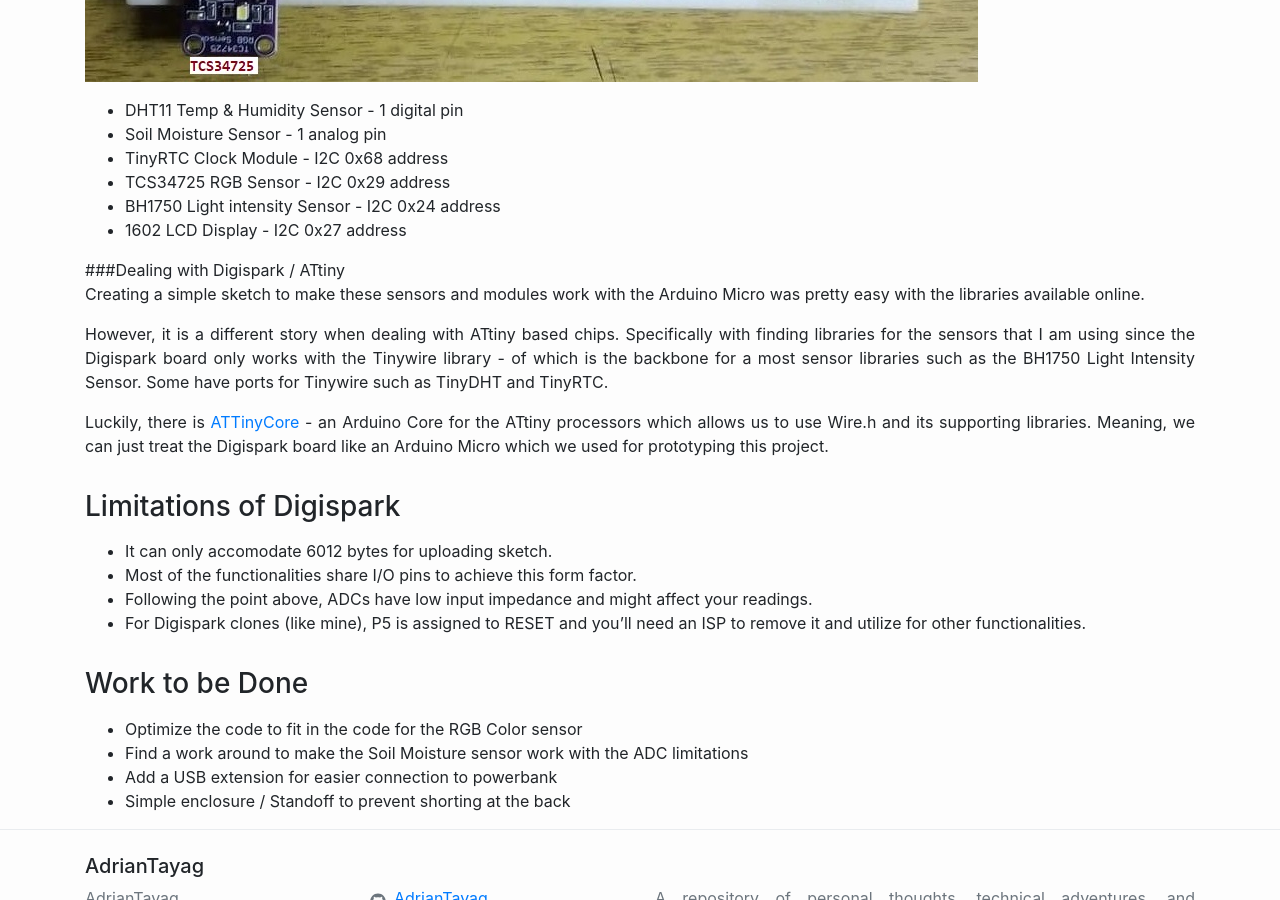
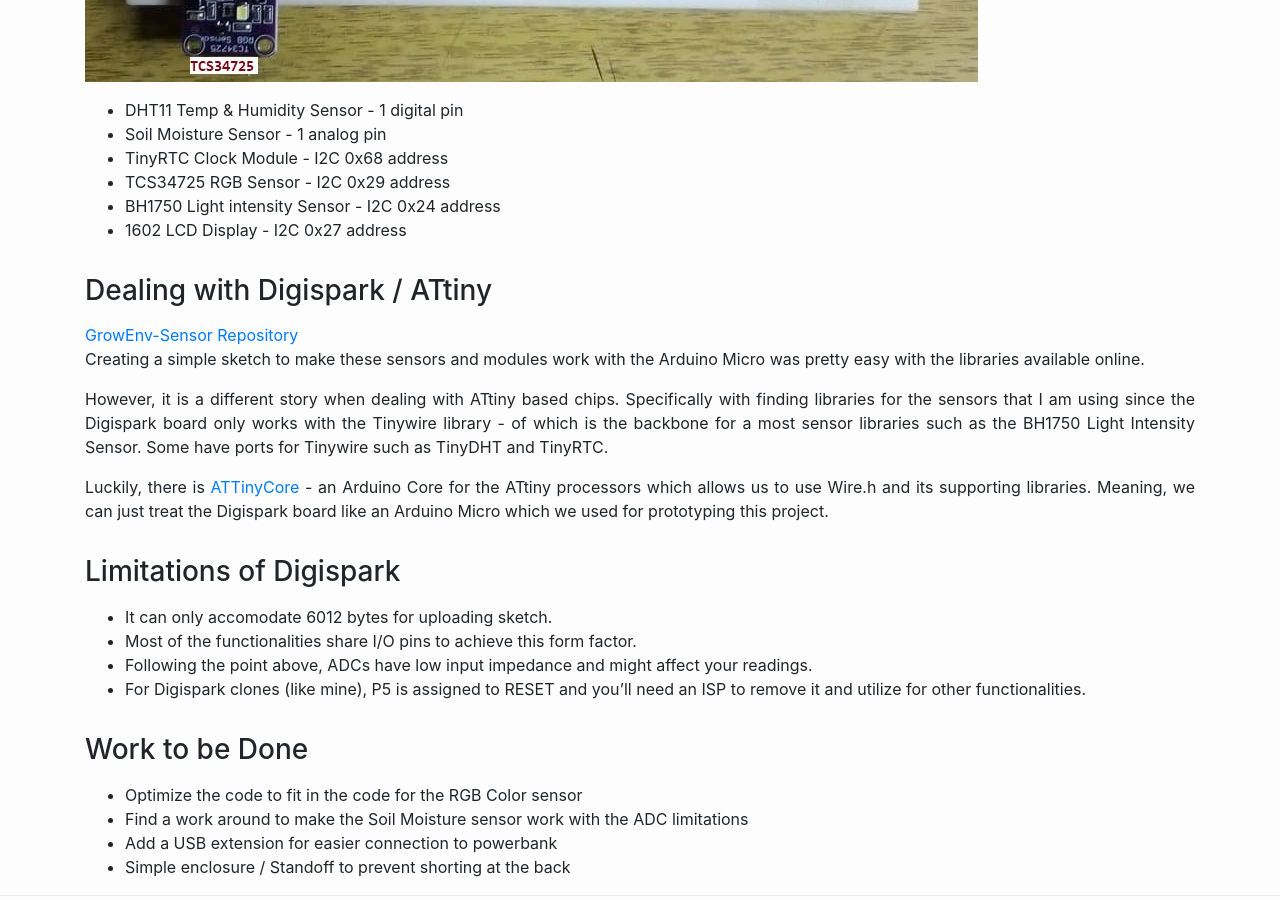
Before and after one commit to aterenin/minima-reboot, a Jekyll site: the page built from _posts/2020-12-1-Hacking together sensors for Gardening.md, in a window 1280 px wide and 900 px high, scrolled down 2939 px. Built offline with Jekyll 4.4.1, drawn with Linux system fonts in a browser that asks for light colours.

Commit message:
First Post

```diff
--- a/_posts/2020-12-1-Hacking together sensors for Gardening.md
+++ b/_posts/2020-12-1-Hacking together sensors for Gardening.md
@@ -36,7 +36,8 @@ Despite having the Digispark board only 6 I/O pins (including the Reset pin), it
 * BH1750 Light intensity Sensor - I2C 0x24 address
 * 1602 LCD Display - I2C 0x27 address
 
-###Dealing with Digispark / ATtiny
+### Dealing with Digispark / ATtiny
+[GrowEnv-Sensor Repository](https://github.com/AdrianTayag/GrowEnv-Sensor)
 Creating a simple sketch to make these sensors and modules work with the Arduino Micro was pretty easy with the libraries available online.
 
 However, it is a different story when dealing with ATtiny based chips. Specifically with finding libraries for the sensors that I am using since the Digispark board only works with the Tinywire library - of which is the backbone for a most sensor libraries such as the BH1750 Light Intensity Sensor. Some have ports for Tinywire such as TinyDHT and TinyRTC.
```
